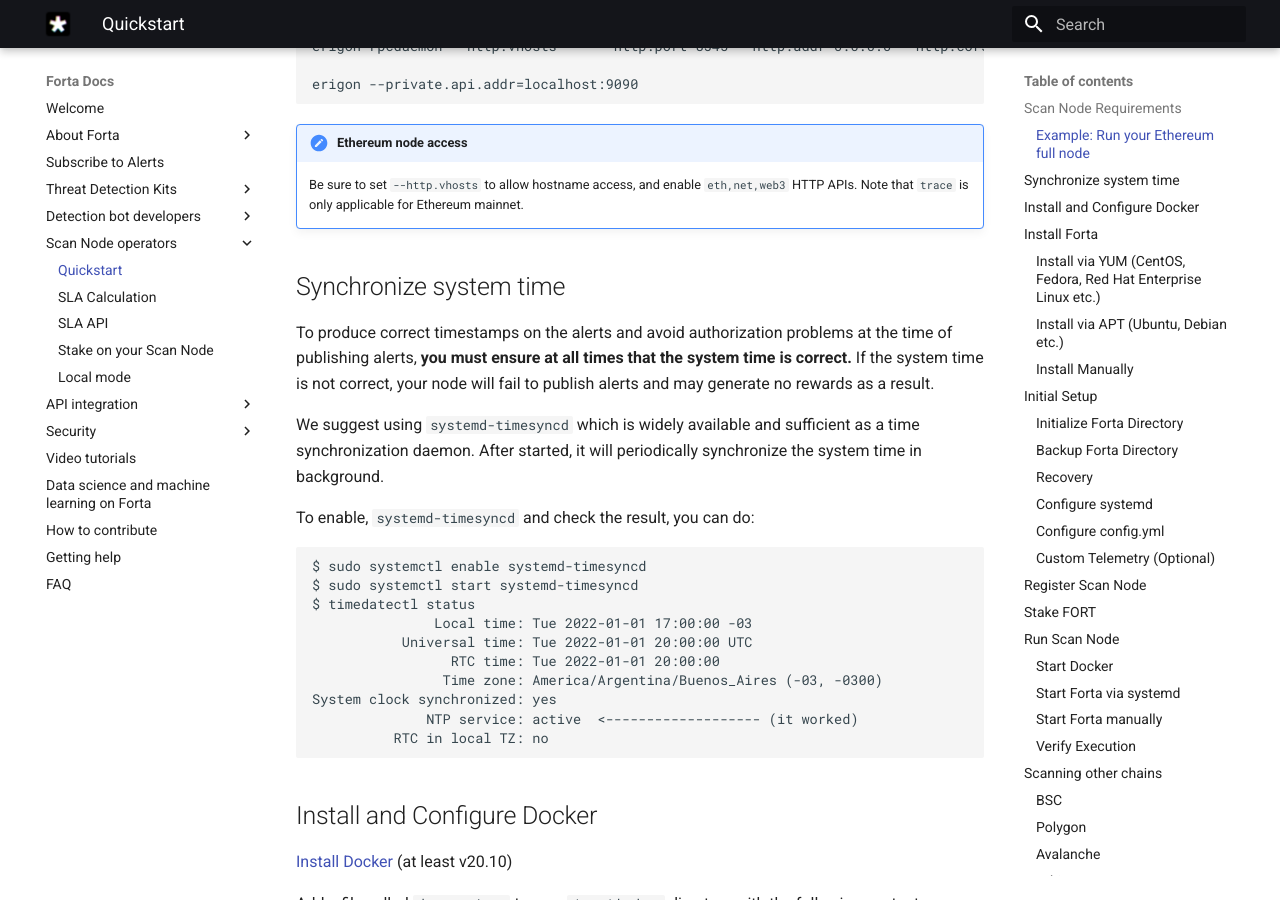
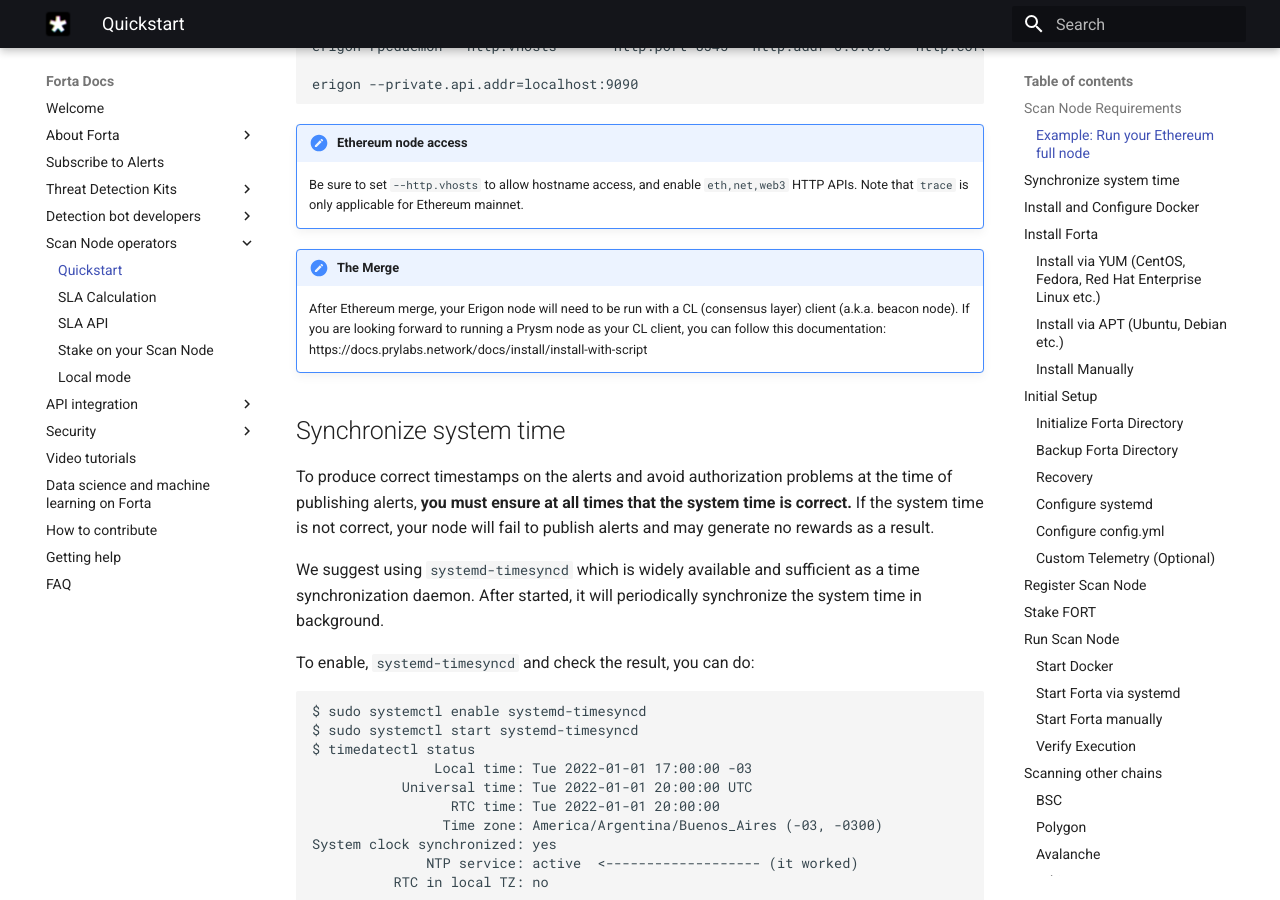
Before and after one commit to forta-network/docs, an MkDocs documentation site: the page built from docs/scanner-quickstart.md, in a window 1280 px wide and 900 px high, scrolled down 735 px. Built offline with MkDocs 1.6.1 and Material for MkDocs 9.7.7, drawn with Linux system fonts in a browser that asks for light colours.

Commit message:
mention prysm in scanner quickstart

```diff
--- a/docs/scanner-quickstart.md
+++ b/docs/scanner-quickstart.md
@@ -26,6 +26,9 @@
 
 !!! note "Ethereum node access"
     Be sure to set `--http.vhosts` to allow hostname access, and enable `eth,net,web3` HTTP APIs. Note that `trace` is only applicable for Ethereum mainnet.
+
+!!! important "The Merge"
+    After Ethereum merge, your Erigon node will need to be run with a CL (consensus layer) client (a.k.a. beacon node). If you are looking forward to running a Prysm node as your CL client, you can follow this documentation: https://docs.prylabs.network/docs/install/install-with-script
 
 ## Synchronize system time
 
```
